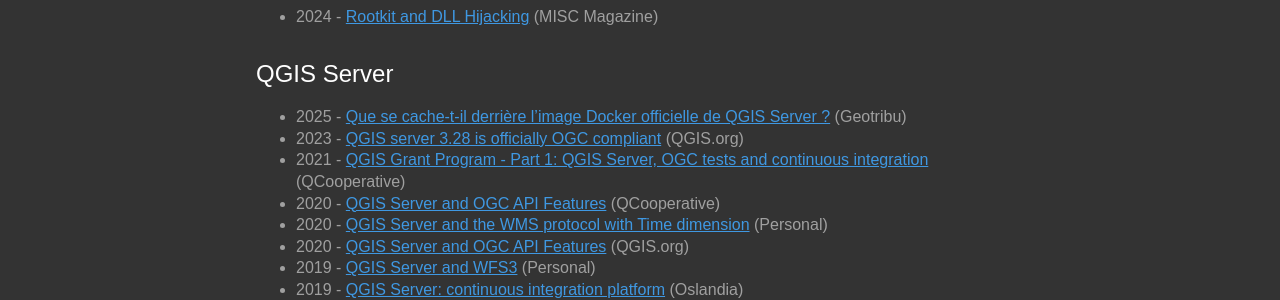
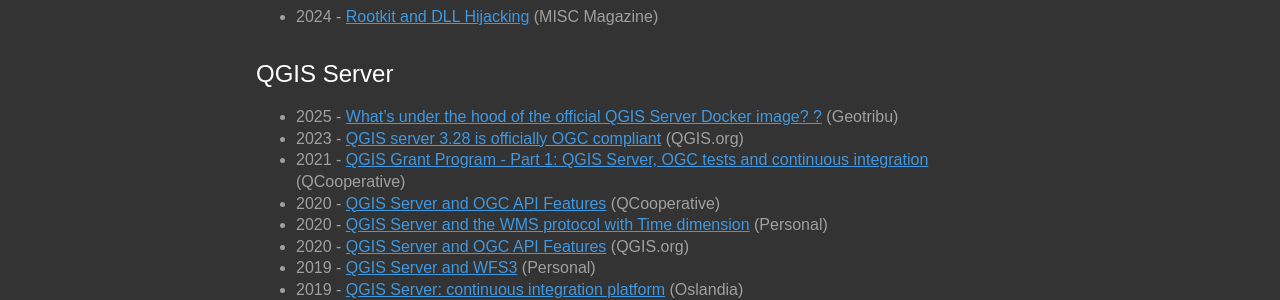
Before and after one commit to pblottiere/pblottiere.github.io, a Jekyll site: the page built from articles/index.md, in a window 1280 px wide. Shown: the part 137-437 px from the top of the page. Built offline with Jekyll 4.4.1, drawn with Linux system fonts in a browser that asks for light colours; comment, search, counter and statistics services are not loaded; our own code applies the rules of GitHub Pages for plain Markdown files.

Commit message:
Add english version

```diff
--- a/articles/index.md
+++ b/articles/index.md
@@ -9,7 +9,7 @@ layout: left
 
 # QGIS Server
 
-  + {:.item} 2025 - <a href="https://geotribu.fr/articles/2025/2025-04-15_official-qgis-server-docker-image/">Que se cache-t-il derrière l'image Docker officielle de QGIS Server ?</a> (Geotribu)
+  + {:.item} 2025 - <a href="https://blog.geotribu.net/2025/04/18/whats-under-the-hood-of-the-official-qgis-server-docker-image/">What’s under the hood of the official QGIS Server Docker image? ?</a> (Geotribu)
   + {:.item} 2023 - <a href="https://blog.qgis.org/2023/08/22/qgis-server-3-28-is-officially-ogc-compliant/">QGIS server 3.28 is officially OGC compliant</a> (QGIS.org)
   + {:.item} 2021 - <a href="https://www.qcooperative.net/blog/ciwms130/">QGIS Grant Program - Part 1: QGIS Server, OGC tests and continuous integration</a> (QCooperative)
   + {:.item} 2020 - <a href="https://www.qcooperative.net/blog/ogcapif/">QGIS Server and OGC API Features</a> (QCooperative)
```
